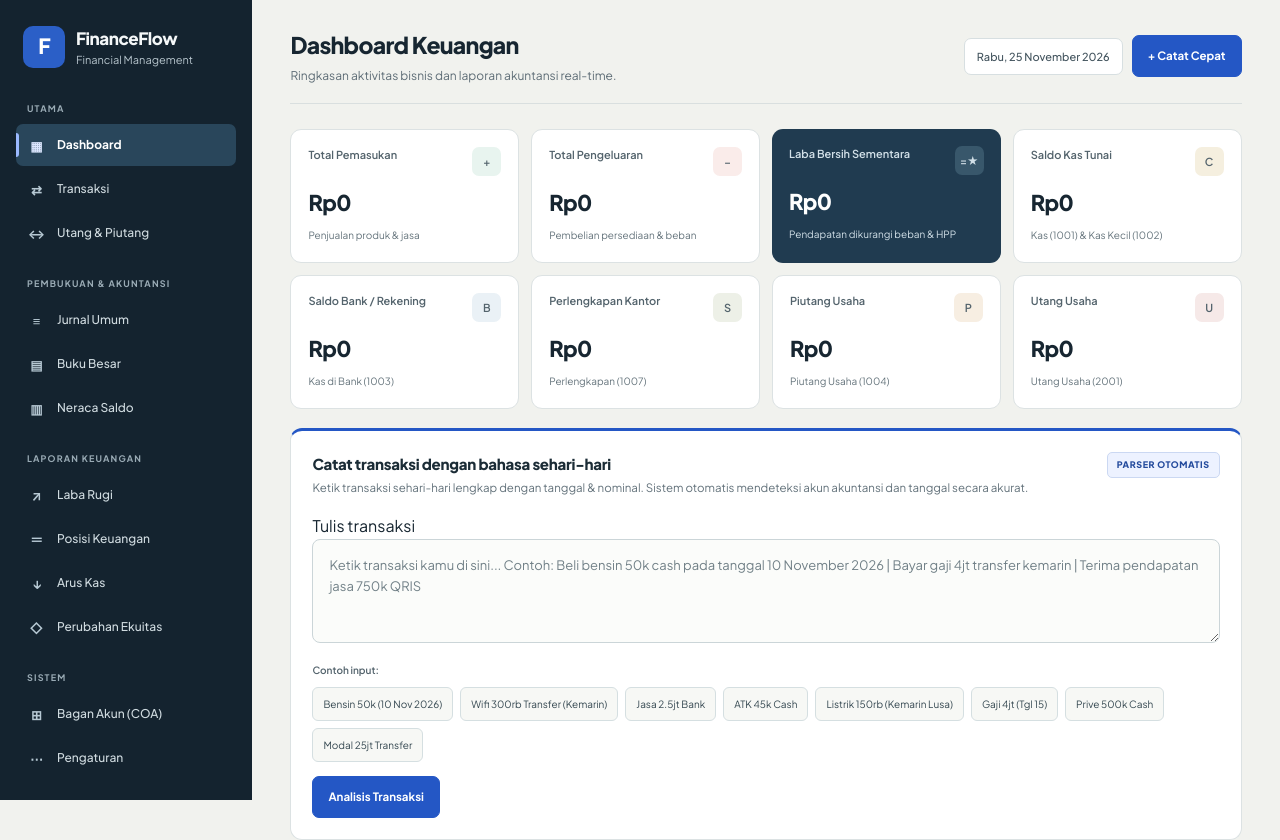
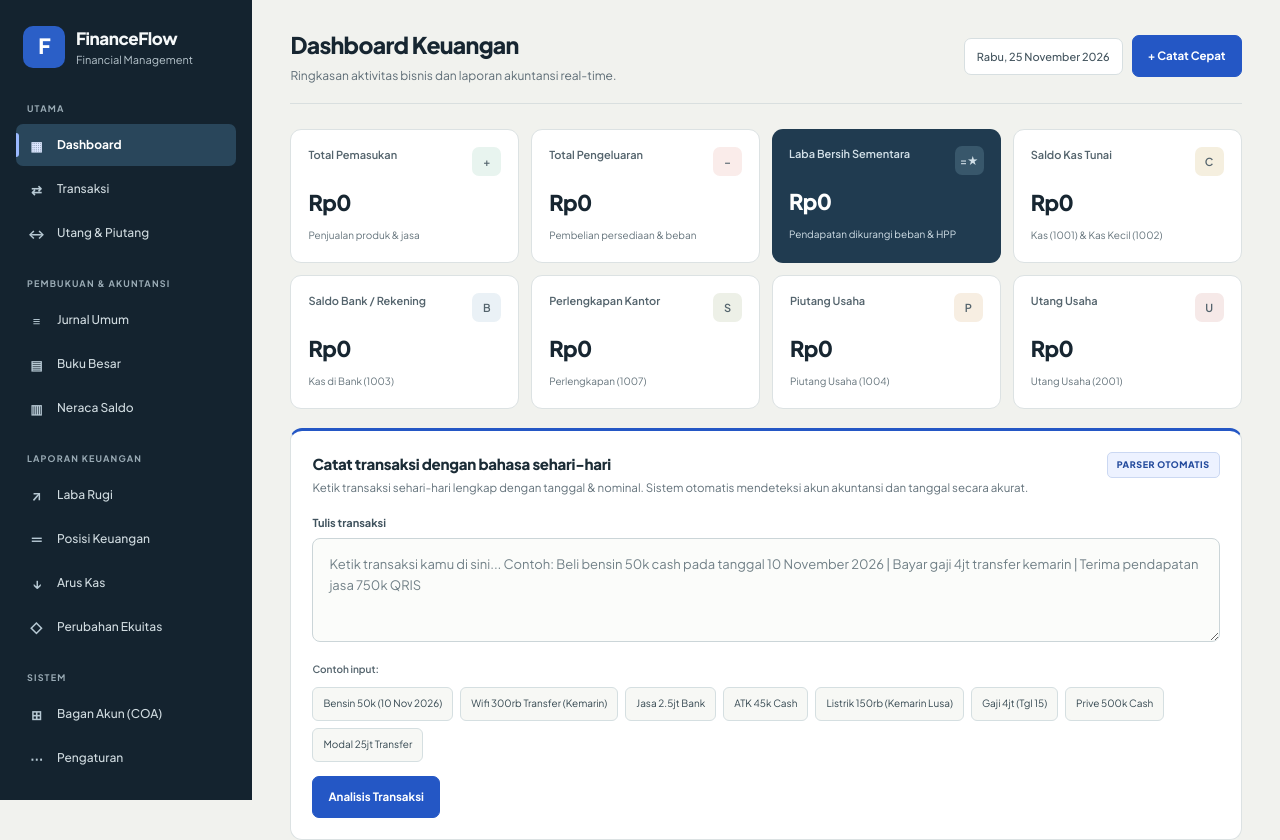
Before and after one commit to fahri-AW/fahrifinance, a website: page index.html in a window 1280 px wide. Shown: the top 840 px of the page. Drawn offline with nearby package versions, Linux system fonts and the light colour scheme; no server answers.

Commit message:
Style the smart transaction field label

```diff
--- a/style.css
+++ b/style.css
@@ -2281,3 +2281,12 @@ tfoot td {
 .skip-link:focus {
   top: 12px;
 }
+
+
+.input-caption {
+  display: block;
+  margin: 0 0 7px;
+  color: #40535e;
+  font-size: 11px;
+  font-weight: 700;
+}
```
